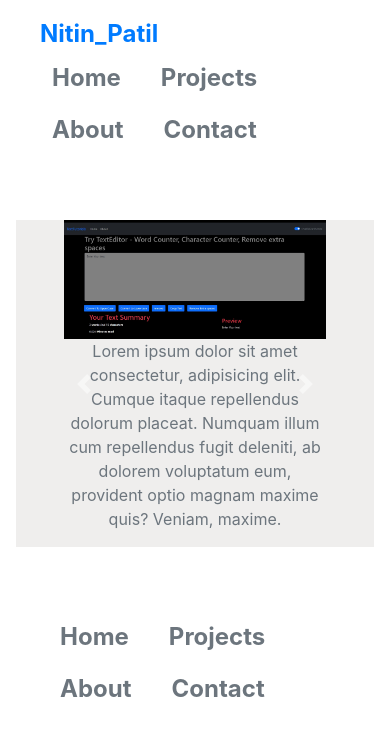
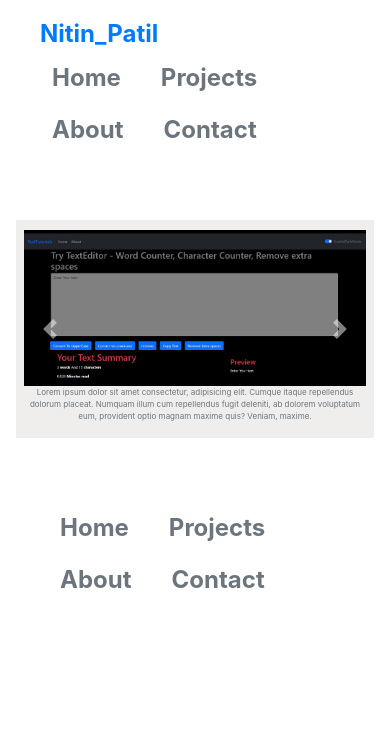
Before and after one commit to nitindpatil15/Portfolio2, a React (Create React App) app: page /project in a window 390 px wide. Shown: the top 736 px of the page. Built offline with nearby package versions, Linux system fonts and the light colour scheme.

Commit message:
new commit

```diff
--- a/src/component/About.js
+++ b/src/component/About.js
@@ -5,7 +5,7 @@ import './index.css'
 const About = () => {
   return (
     <>
-      <div className="mx-2 my-2 about">
+      <div className="mx-2 about">
         <div className="container ml-5 my-5 img_container">
           <img
             src={Nitin1}
--- a/src/component/Project.js
+++ b/src/component/Project.js
@@ -7,22 +7,22 @@ import './index.css'
 const Project = () => {
   return (
     <>
-      <div className="mx-3 my-3 project">
+      <div className="mx-3 my-1 project">
        <div
           id="carouselExampleControls"
-          className="carousel slide mx-5 my-5"
+          className="carousel slide mx-2 my-5"
           data-ride="carousel"
         >
           <div className="carousel-inner">
             <div className="carousel-item active">
-              <Link to="https://text-editor-inky-ten.vercel.app/"><img src={TextPro} className="d-block w-100" alt="..." /></Link>
-              <p className="text-center text-secondary">Lorem ipsum dolor sit amet consectetur, adipisicing elit. Cumque itaque repellendus dolorum placeat. Numquam illum cum repellendus fugit deleniti, ab dolorem voluptatum eum, provident optio magnam maxime quis? Veniam, maxime.</p>           </div>
+              <Link to="https://text-editor-inky-ten.vercel.app/"><img src={TextPro} className="d-block roll w-100" alt="..." /></Link>
+              <p className="text-center pro_info text-secondary">Lorem ipsum dolor sit amet consectetur, adipisicing elit. Cumque itaque repellendus dolorum placeat. Numquam illum cum repellendus fugit deleniti, ab dolorem voluptatum eum, provident optio magnam maxime quis? Veniam, maxime.</p>           </div>
             <div className="carousel-item">
-              <Link to=""><img src={Notebook} className="d-block w-100" alt="..." /></Link>
-              <p className="text-center text-secondary">Lorem ipsum dolor sit amet consectetur, adipisicing elit. Cumque itaque repellendus dolorum placeat. Numquam illum cum repellendus fugit deleniti, ab dolorem voluptatum eum, provident optio magnam maxime quis? Veniam, maxime.</p>           </div>
+              <Link to=""><img src={TextPro} className="d-block roll w-100" alt="..." /></Link>
+              <p className="text-center pro_info text-secondary">Lorem ipsum dolor sit amet consectetur, adipisicing elit. Cumque itaque repellendus dolorum placeat. Numquam illum cum repellendus fugit deleniti, ab dolorem voluptatum eum, provident optio magnam maxime quis? Veniam, maxime.</p>           </div>
             <div className="carousel-item">
-              <Link to=""><img src={TextPro} className="d-block w-100" alt="..." /></Link>
-              <p className="text-center text-secondary">Lorem ipsum dolor sit amet consectetur, adipisicing elit. Cumque itaque repellendus dolorum placeat. Numquam illum cum repellendus fugit deleniti, ab dolorem voluptatum eum, provident optio magnam maxime quis? Veniam, maxime.</p>           </div>
+              <Link to=""><img src={TextPro} className="d-block roll w-100" alt="..." /></Link>
+              <p className="text-center pro_info text-secondary">Lorem ipsum dolor sit amet consectetur, adipisicing elit. Cumque itaque repellendus dolorum placeat. Numquam illum cum repellendus fugit deleniti, ab dolorem voluptatum eum, provident optio magnam maxime quis? Veniam, maxime.</p>           </div>
           </div>
           <button
             className="carousel-control-prev"
--- a/src/component/index.css
+++ b/src/component/index.css
@@ -61,6 +61,14 @@
   .about_info {
     font-size: 1rem;
   }
+
+  /* project Responsive  */
+  .roll{
+    margin-top: 3%;
+  }
+  .pro_info{
+    font-size: 1rem;
+  }
 }
 
 @media only screen and (max-width: 768px) {
@@ -110,6 +118,13 @@
   .foot{
     display: block;
   }
+  /* project Responsive  */
+  .roll{
+    margin-top: 3%;
+  }
+  .pro_info{
+    font-size: 0.8rem;
+  }
 }
 
 @media only screen and (max-width: 440px) {
@@ -140,6 +155,13 @@
   }
   .about_info {
     font-size: 1.05rem;
+  }
+  /* project Responsive  */
+  .roll{
+    margin-top: 3%;
+  }
+  .pro_info{
+    font-size: 0.5rem;
   }
 }
 
```
